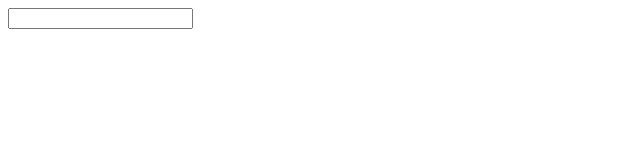
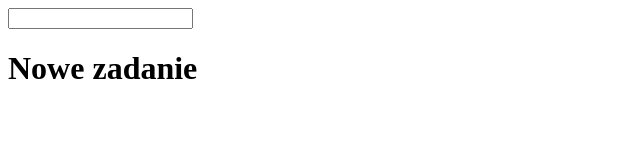
Before and after one commit to RafalPawelKaminski/gittraining, a plain HTML site: page index.html in a window 1280 px wide. Shown: the whole page, without its empty margins (0-640 px from the left). Drawn offline with Linux system fonts and the light colour scheme.

Commit message:
zakonczenie zadania

```diff
--- a/index.html
+++ b/index.html
@@ -8,5 +8,6 @@
   </head>
   <body>
     <input type="text" />
+    <h1>Nowe zadanie</h1>
   </body>
 </html>
```
